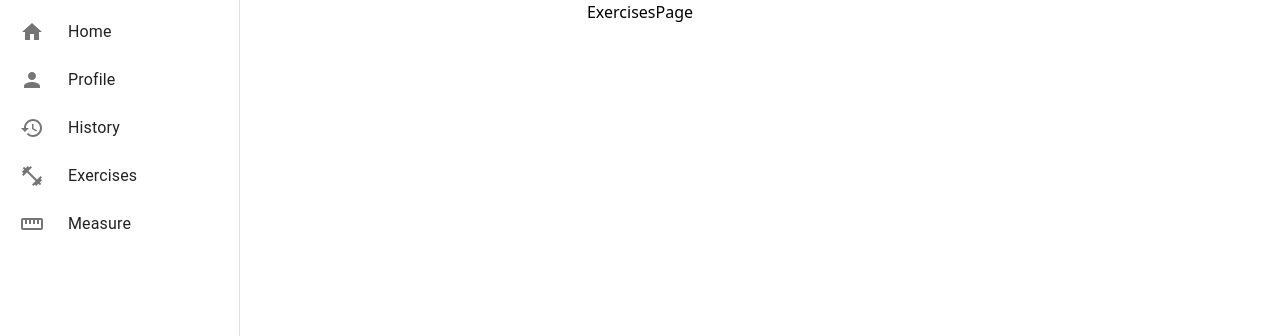
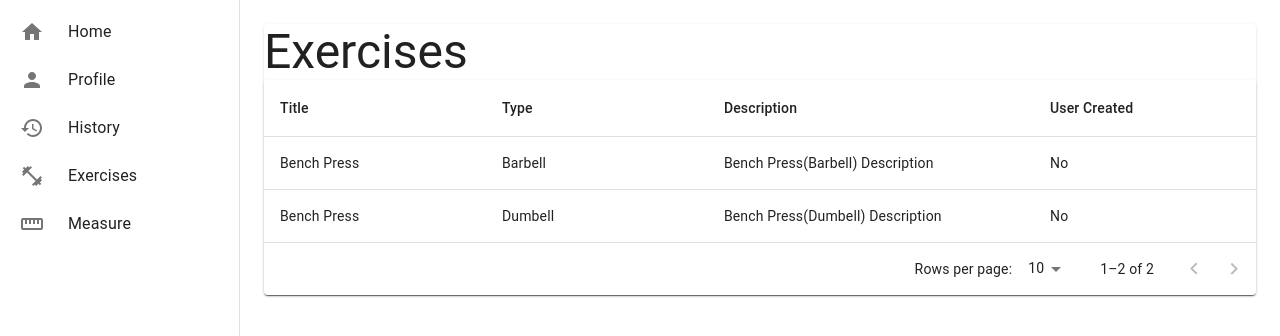
Before and after one commit to dkhmora/stronger-workout-app, a React (Create React App) app in the folder client/: page /exercises in a window 1280 px wide. Shown: the top 336 px of the page. Built offline with nearby package versions, Linux system fonts and the light colour scheme.

Commit message:
Added exercises data table

```diff
--- a/client/src/App.tsx
+++ b/client/src/App.tsx
@@ -8,6 +8,7 @@ import HomePage from "./pages/HomePage";
 import MeasurePage from "./pages/MeasurePage";
 import ExercisesPage from "./pages/ExercisesPage";
 import HistoryPage from "./pages/HistoryPage";
+import { Box, CssBaseline } from "@mui/material";
 
 function App() {
   const [windowDimension, setWindowDimension] = useState<number | null>(null);
@@ -28,9 +29,12 @@ function App() {
   const isMobile = windowDimension && windowDimension <= 640;
 
   return (
-    <div className="App">
+    <Box sx={{ display: "flex", flex: 1 }}>
+      <CssBaseline />
+
       <BrowserRouter>
         {isMobile ? <MobileNavbar /> : <Navbar />}
+        <Box component="main" sx={{ flexGrow: 1, p: 3 }}>
           <Routes>
             <Route index element={<HomePage />} />
             <Route path="/profile" element={<ProfilePage />} />
@@ -38,8 +42,9 @@ function App() {
             <Route path="/exercises" element={<ExercisesPage />} />
             <Route path="/measure" element={<MeasurePage />} />
           </Routes>
+        </Box>
       </BrowserRouter>
-    </div>
+    </Box>
   );
 }
 
--- /dev/null
+++ b/client/src/components/DataTable.tsx
@@ -0,0 +1,85 @@
+import * as React from "react";
+import Paper from "@mui/material/Paper";
+import Table from "@mui/material/Table";
+import TableBody from "@mui/material/TableBody";
+import TableCell from "@mui/material/TableCell";
+import TableContainer from "@mui/material/TableContainer";
+import TableHead from "@mui/material/TableHead";
+import TablePagination from "@mui/material/TablePagination";
+import TableRow from "@mui/material/TableRow";
+
+interface DataTableProps {
+  columns: any[];
+  rows: any[];
+}
+
+export default function DataTable({ columns, rows }: DataTableProps) {
+  const [page, setPage] = React.useState(0);
+  const [rowsPerPage, setRowsPerPage] = React.useState(10);
+
+  const handleChangePage = (event: unknown, newPage: number) => {
+    setPage(newPage);
+  };
+
+  const handleChangeRowsPerPage = (
+    event: React.ChangeEvent<HTMLInputElement>
+  ) => {
+    setRowsPerPage(+event.target.value);
+    setPage(0);
+  };
+
+  return (
+    <Paper sx={{ width: "100%", overflow: "hidden" }}>
+      <TableContainer
+        sx={{
+          maxHeight: "100vh",
+        }}
+      >
+        <Table stickyHeader aria-label="sticky table">
+          <TableHead>
+            <TableRow>
+              {columns.map((column) => (
+                <TableCell
+                  key={column.id}
+                  align={column.align}
+                  style={{ minWidth: column.minWidth }}
+                >
+                  {column.label}
+                </TableCell>
+              ))}
+            </TableRow>
+          </TableHead>
+          <TableBody>
+            {rows
+              .slice(page * rowsPerPage, page * rowsPerPage + rowsPerPage)
+              .map((row, index) => {
+                return (
+                  <TableRow hover role="checkbox" tabIndex={-1} key={index}>
+                    {columns.map((column) => {
+                      const value = row[column.id];
+                      return (
+                        <TableCell key={column.id} align={column.align}>
+                          {column.format && typeof value === "number"
+                            ? column.format(value)
+                            : value}
+                        </TableCell>
+                      );
+                    })}
+                  </TableRow>
+                );
+              })}
+          </TableBody>
+        </Table>
+      </TableContainer>
+      <TablePagination
+        rowsPerPageOptions={[10, 25, 100]}
+        component="div"
+        count={rows.length}
+        rowsPerPage={rowsPerPage}
+        page={page}
+        onPageChange={handleChangePage}
+        onRowsPerPageChange={handleChangeRowsPerPage}
+      />
+    </Paper>
+  );
+}
--- a/client/src/pages/ExercisesPage.tsx
+++ b/client/src/pages/ExercisesPage.tsx
@@ -1,10 +1,69 @@
-import { Container } from "@mui/material";
+import { Container, Paper, Typography } from "@mui/material";
 import React from "react";
+import DataTable from "../components/DataTable";
 
 export default function ExercisesPage() {
+  interface ExerciseColumn {
+    id: "title" | "description" | "type" | "userCreated";
+    label: string;
+    minWidth?: number;
+    align?: "right";
+    format?: (value: number) => string;
+  }
+
+  interface ExerciseData {
+    title: string;
+    type: string;
+    description: string;
+    userCreated: string;
+  }
+
+  const columns: ExerciseColumn[] = [
+    { id: "title", label: "Title", minWidth: 170 },
+    { id: "type", label: "Type", minWidth: 170 },
+    { id: "description", label: "Description", minWidth: 170 },
+    {
+      id: "userCreated",
+      label: "User Created",
+      minWidth: 170,
+    },
+  ];
+
+  function createData(
+    title: string,
+    type: string,
+    description: string,
+    userCreated: boolean
+  ): ExerciseData {
+    return {
+      title,
+      type,
+      description,
+      userCreated: userCreated ? "Yes" : "No",
+    };
+  }
+
+  const rows = [
+    createData(
+      "Bench Press",
+      "Barbell",
+      "Bench Press(Barbell) Description",
+      false
+    ),
+    createData(
+      "Bench Press",
+      "Dumbell",
+      "Bench Press(Dumbell) Description",
+      false
+    ),
+  ];
+
   return (
-    <Container>
-      <h1>ExercisesPage</h1>
-    </Container>
+    <Paper>
+      <Typography sx={{ typography: { sm: "h3", xs: "h4" } }}>
+        Exercises
+      </Typography>
+      <DataTable columns={columns} rows={rows} />
+    </Paper>
   );
 }
```
Lines whose indentation alone changed are shown as unchanged.
